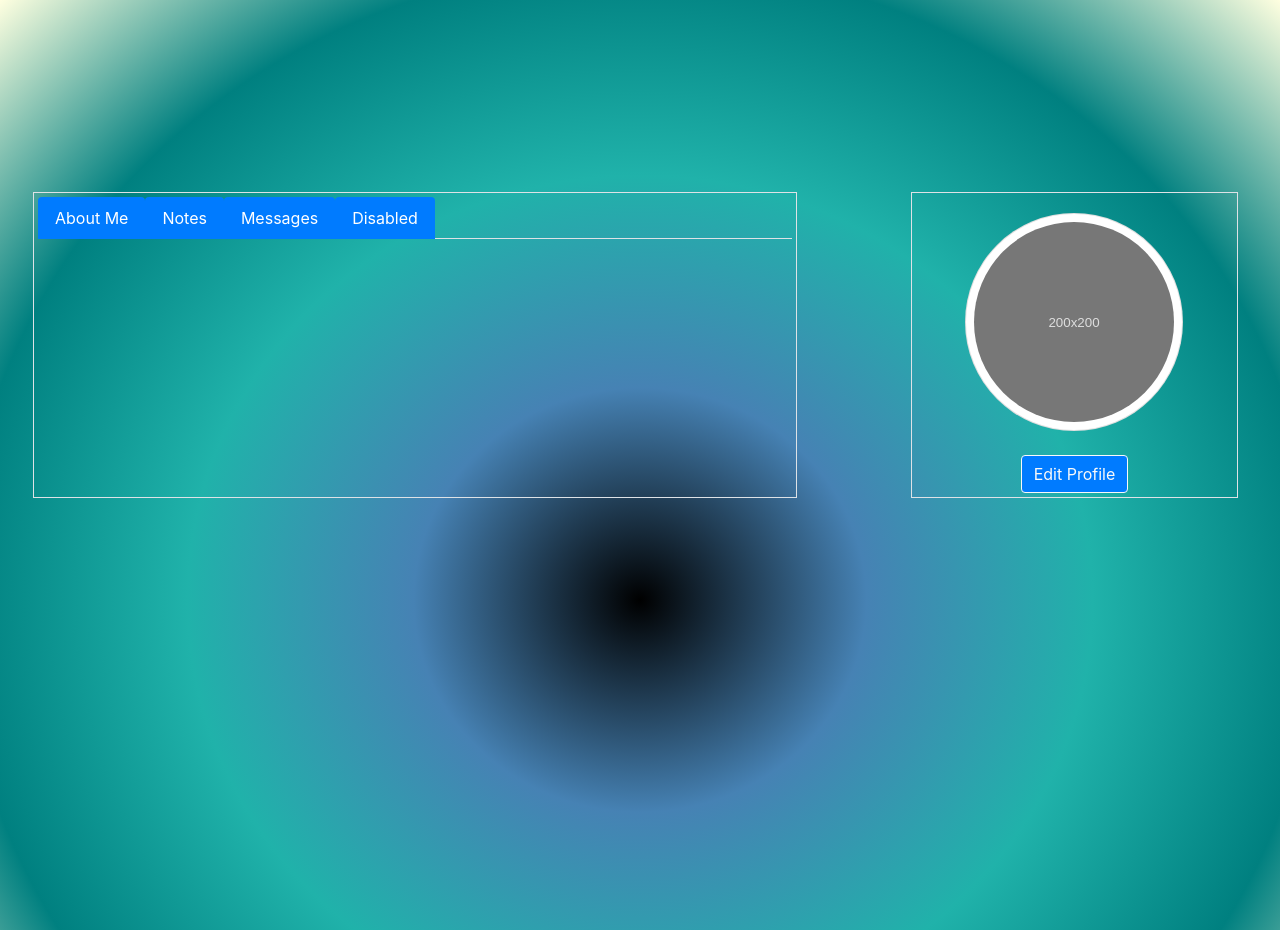
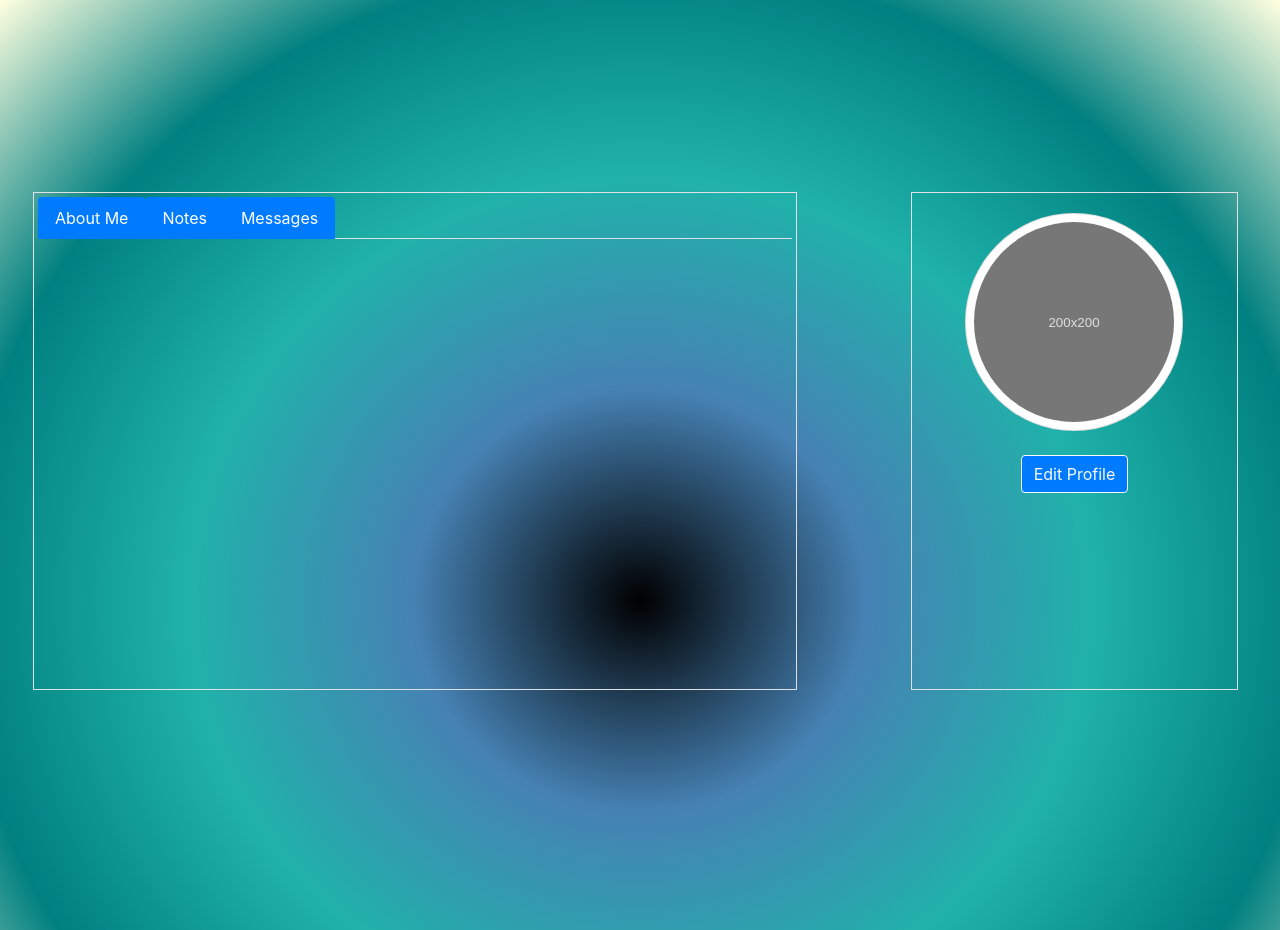
Before and after one commit to Mark-Davis-W/Software_Dev_Methods_class, a web app: file All project code-components/NoteSquad_Website/views/admin_profile.html in a window 1280 px wide. Shown: the top 930 px of the page. Run offline with its HTML, style and script files only (its server is not run), Linux system fonts and the light colour scheme; some libraries are stand-ins or nearby versions.

Commit message:
update format add logo to DIr

```diff
--- a/All project code-components/NoteSquad_Website/views/admin_profile.html
+++ b/All project code-components/NoteSquad_Website/views/admin_profile.html
@@ -26,9 +26,6 @@
           <li class="nav-item">
             <a class="nav-link btn-primary" href="#" onclick="">Messages</a>
           </li>
-        <li class="nav-item">
-          <a class="nav-link btn-primary" href="#" tabindex="-1" aria-disabled="true">Disabled</a>
-        </li>
         </ul>
       </div>
       <div class="container border p-1 col-3 ">
@@ -38,7 +35,10 @@
           </div>
         </div><br>
         <div class="row">
-        <button class="btn btn-primary btn-outline-light mx-auto" onclick="">Edit Profile</button>
+          <button type="button" class="btn btn-primary btn-outline-light mx-auto" data-toggle="button" aria-pressed="false" autocomplete="off" onclick="">Edit Profile</button>
+        </div>
+        <div class="row">
+          <br><br><br><br><br><br><br><br>
         </div>
       </div>
     </div>
```
Also changed, not shown: All project code-components/NoteSquad_Website/resources/img/EDITED NOTESQUAD.png (added). Lines whose indentation alone changed are shown as unchanged.
